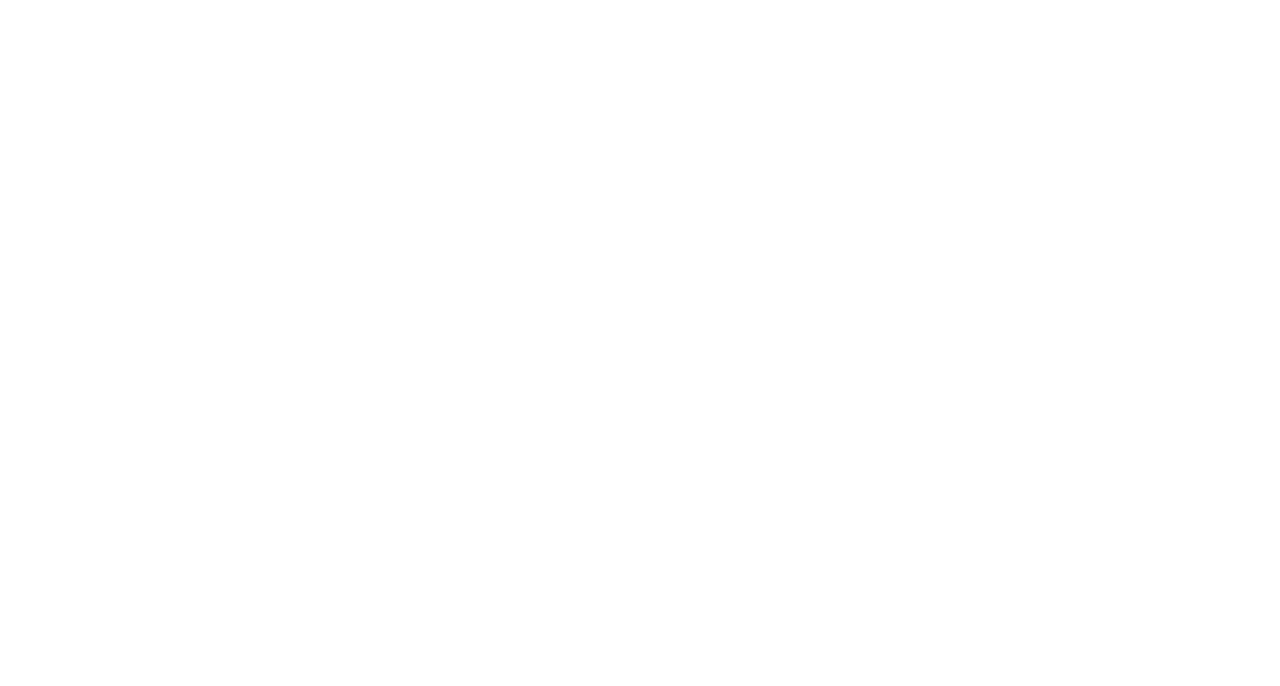
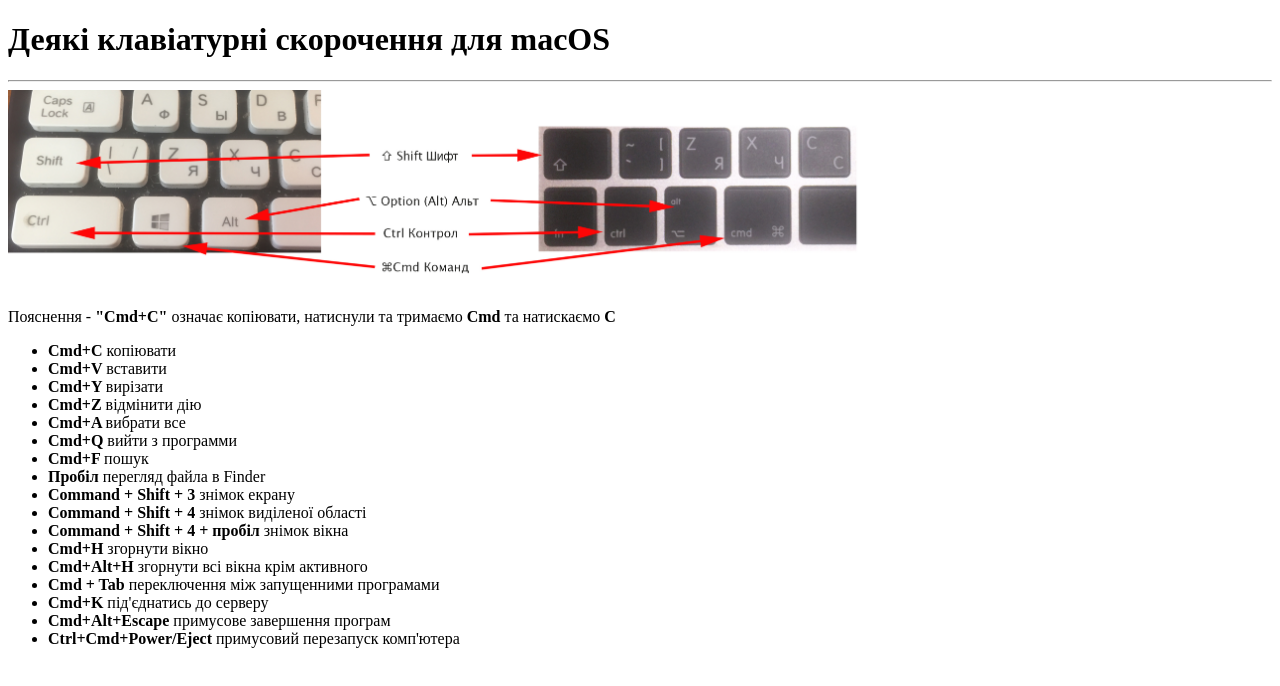
Before and after one commit to VictorProkopenko/homework-1, a plain HTML site: page index.html in a window 1280 px wide. Drawn offline with Linux system fonts and the light colour scheme.

Commit message:
From work

```diff
--- a/index.html
+++ b/index.html
@@ -2,10 +2,37 @@
 <html lang="en">
 <head>
     <meta charset="UTF-8">
-    <title>Title</title>
+    <title>Homework-1</title>
 </head>
 <body>
+<h1>Деякі клавіатурні скорочення для macOS</h1>
+<hr>
+<img src="https://github.com/VictorProkopenko/homework-1/blob/master/Knopki.jpg?raw=true" height="198" width="870" alt="Клавіатура">
 
+<!--<img src="../../Downloads/Knopki.jpg" />-->
+<p>
+    Пояснення - <b>"Cmd+C"</b>  означає копіювати, натиснули та тримаємо <b>Cmd</b> та натискаємо <b>C</b>
+</p>
+<ul>
+    <li><b>Cmd+C </b> копіювати</li>
+    <li><b>Cmd+V </b> вставити</li>
+    <li><b>Cmd+Y </b> вирізати</li>
+    <li><b>Cmd+Z </b> відмінити дію</li>
+    <li><b>Cmd+A </b> вибрати все</li>
+    <li><b>Cmd+Q </b> вийти з программи</li>
+    <li><b>Cmd+F </b> пошук</li>
+    <li><b>Пробіл </b> перегляд файла в Finder</li>
+    <li><b>Command + Shift + 3 </b> знімок екрану</li>
+    <li><b>Command + Shift + 4 </b> знімок виділеної області</li>
+    <li><b>Command + Shift + 4 + пробіл</b> знімок вікна</li>
+    <li><b>Cmd+H </b> згорнути вікно</li>
+    <li><b>Cmd+Alt+H </b> згорнути всі вікна крім активного</li>
+    <li><b>Cmd + Tab </b> переключення між запущенними програмами</li>
+    <li><b>Cmd+K </b> під'єднатись до серверу</li>
+    <li><b>Cmd+Alt+Escape </b> примусове завершення програм</li>
+    <li><b>Ctrl+Cmd+Power/Eject </b> примусовий перезапуск комп'ютера</li>
+
+</ul>
 </body>
 </html>
 
@@ -14,3 +41,7 @@
 <!--⌘+1             open/close tab project-->
 <!--⌘+mouse wheel   scale windows text-->
 <!--⌥+⌘+l           code reformat-->
+<!--Ctrl+backspace  context menu-->
+<!--Ctrl+E          recent files-->
+<!--Shft+Ctrl+Z     redo-->
+<!--Segment ?-->
```
